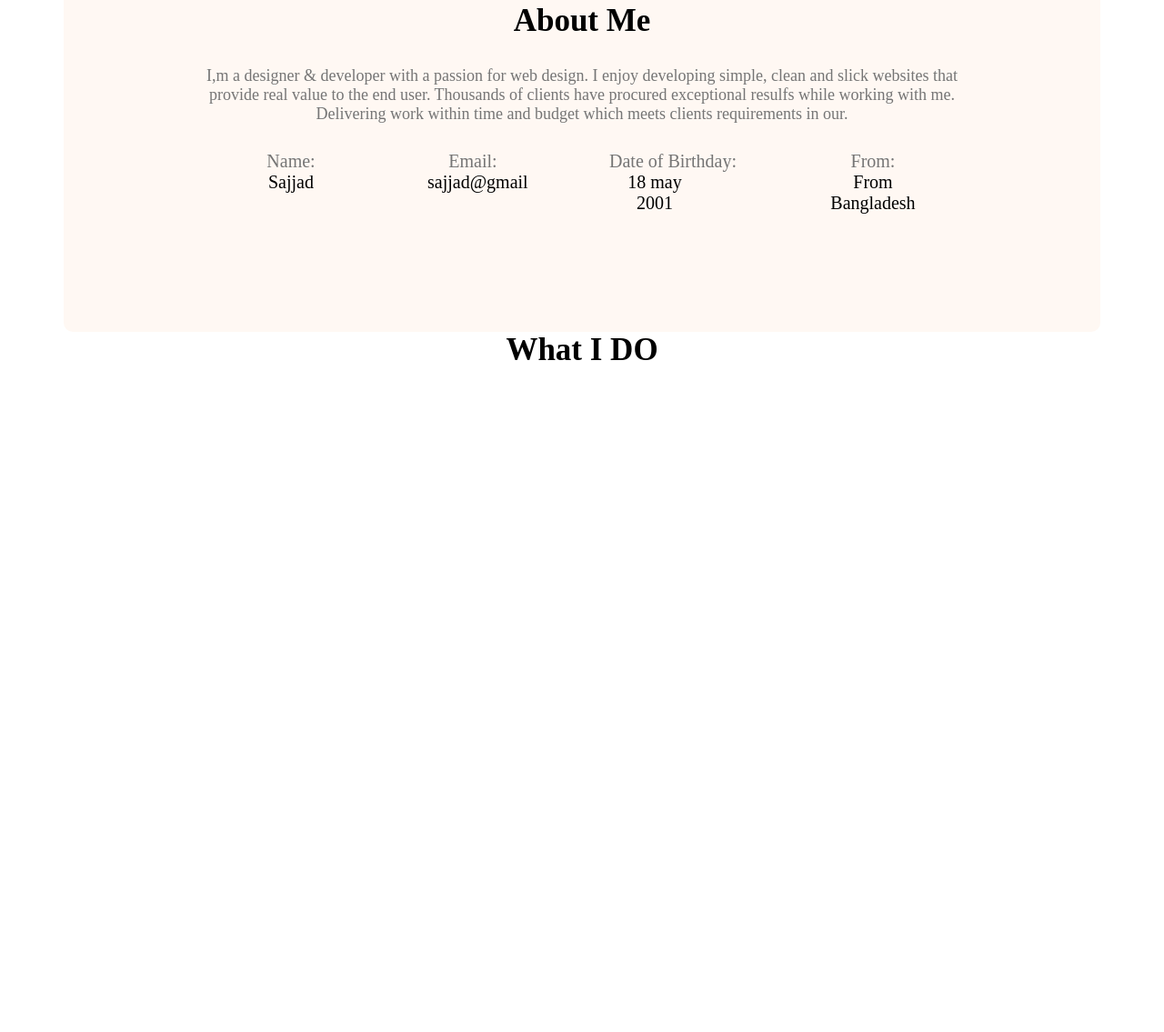
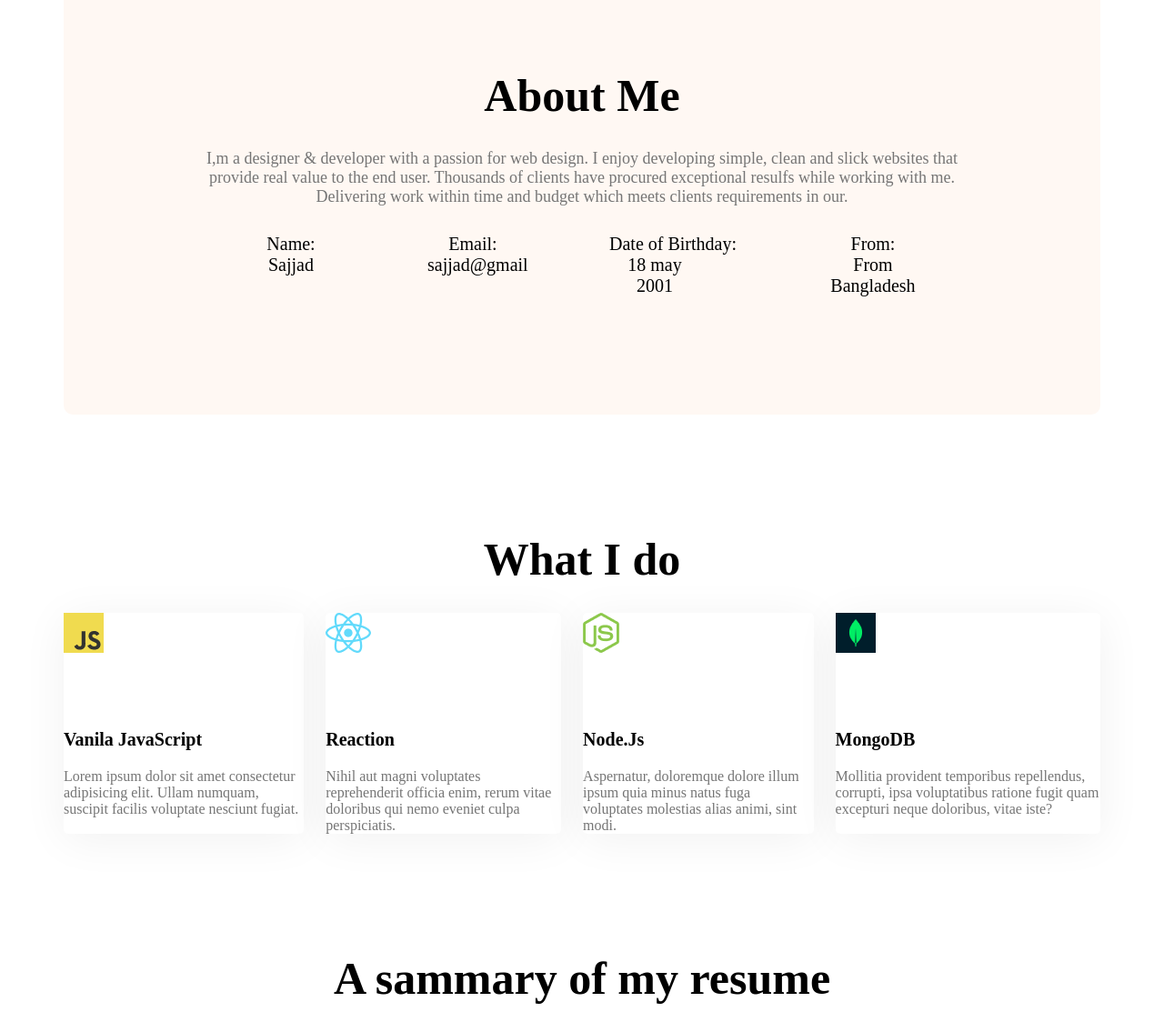
Before and after one commit to sajjadgittu/my-developer-portfolio, a plain HTML site: page images/index.html in a window 1280 px wide. Shown: the part 839-1974 px from the top of the page at 91% size. Before the commit the page ends 1274 px from the top, so only its background shows below. Drawn offline with Linux system fonts and the light colour scheme.

Commit message:
my-developer-portfolio

```diff
--- a/images/index.html
+++ b/images/index.html
@@ -38,9 +38,9 @@
                 <button class="btn-primary">Downlode CV</button>
                 <button class="contact-btn">Contact</button>
             </div>
-            <img src="../images/shk.png" alt="" srcset="">
 
-        </div>
+                <img src="../images/shk.png" alt="" srcset="">
+            </div>
     </header>
     <!-- 3rd part about -->
 
@@ -82,9 +82,42 @@
 
         <!-- What i do section -->
 
-        <section>
-            <h3 class="section-title">What I DO </h3>
+        <section class="what-i-do">
+            <h3 class="section-title">What I do</h3>
+            <div class="skills-container">
+                <div class="skill">
+                   <img src="./icons/js.png" alt="">
+                    <p class="skill-title">Vanila JavaScript</p>
+                    <p class="skill-description">Lorem ipsum dolor sit amet consectetur adipisicing elit. Ullam numquam, suscipit facilis voluptate nesciunt fugiat.</p>
+                </div>
+                <div class="skill">
+                    <img src="./icons/react.png" alt="">
+                    <p class="skill-title">Reaction</p>
+                    <p class="skill-description">Nihil aut magni voluptates reprehenderit officia enim, rerum vitae doloribus qui nemo eveniet culpa perspiciatis.</p>
+                </div>
+                <div class="skill">
+                    <img src="./icons/nodejs.png" alt="">
+                    <p class="skill-title">Node.Js</p>
+                    <p class="skill-description">Aspernatur, doloremque dolore illum ipsum quia minus natus fuga voluptates molestias alias animi, sint modi.</p>
+                </div>
+                <div class="skill">
+                   <img src="./icons/mongo.png" alt="">
+                    <p class="skill-title">MongoDB</p>
+                    <p class="skill-description">Mollitia provident temporibus repellendus, corrupti, ipsa voluptatibus ratione fugit quam excepturi neque doloribus, vitae iste?</p>
+                </div>
+            </div>
 
+
+
+        </section>
+        <!-- resume section -->
+        <section class="resume">
+            <h3 class="section-title">A sammary of my resume</h3>
+            <div class="resume-contain">
+                <div>
+                    <!-- akan teke soro korba h3 ba ja deta hoi  -->
+                </div>
+            </div>
 
         </section>
 
--- a/images/styles/protfolio.css
+++ b/images/styles/protfolio.css
@@ -31,24 +31,25 @@
     border-color: #FD6E0A;
     background-color:bisque;
     padding: 15px 23px;
-
-
 }
 
 .header {
     background: #FFF8F3;
     background-image: url('../header_bg.png'), url('../developer.png');
     background-repeat: no-repeat;
-    background-position:bottom:bottom right;
+
     background-position: bottom right,left;
     overflow:hidden;
     background-size: 600px 350px,90px 500px;
     align-items:center;
     background-image-size:bottom,:right
-
 }
 /* header and navigation styles */
 nav {
+    display:flex;
+    justify-content: space-between;
+    margin:50px 200px;
+
 
 }
 
@@ -70,13 +71,13 @@ nav li {
 
 .banner {
     display: flex;
-    align-items: center;
+    align-items:center;
     margin: 0px 200px;
 }
 
 .banner-title {
     font-weight: 700;
-    font-size: 85px;
+    font-size: 60px;
 }
 
 .banner-sub-title {
@@ -94,7 +95,10 @@ nav li {
 }
 
 /* main section */
-main {
+section{
+    margin-top:130px;
+}
+main{
     max-width: 1140px;
     margin: 0 auto;
 }
@@ -107,22 +111,17 @@ main {
     border-radius: 10px;
     padding: 130px 150px;
     text-align: center;
-
 }
-
-.section-title {
-    text-align: center;
-    margin-bottom: 30px;
-    font-weight: 700;
-    font-size: 35px;
-
+.section-title{
+    text-align:center;
+    margin-bottom:30px;
+    font-weight:700;
+    font-size:50px;
 }
-
 .section-description {
     color: #757575;
     font-size: 18px;
     margin-bottom: 30px;
-
 }
 .about-infu-container{
     display:flex;
@@ -131,17 +130,12 @@ main {
 .about-infu-title{
     font-size: 20px;
     color: #757575;
-
 }
-
 .infu-description{
     width: 100px;
     font-size: 20px;
     color: #474747;
 }
-.what-i-do{
-    margin-top:130px"
-    }
 .skill-container{
     display:flex;
     gap: 24px;
@@ -155,11 +149,13 @@ main {
 .skill-title{
     font-weight: 700;
     font-size: 20px;
-    margin-top:30px;
-    margin-bottom: 20px;
+    margin-top:80px;
+    margin-bottom:20px;
+
 }
 .skill-description{
     color: #757575;
+
 }
 /* about information */
 .about-infu-container{
@@ -167,12 +163,24 @@ main {
     justify-content: space-around;
 }
 .infu-title{
-    color: #757575;
+    color: #
+    757575;
     font-size:20px;
 }
 .infu-description{
     color:black;
     font-weight: 700px;
     font-size: 20px;
-
 }
+.skills-container{
+    display: flex;
+    gap: 24px;
+}
+.skill-title{
+    font-size: 20px;
+    font-weight: 700px;
+}
+.skill-description{
+    color: #757575;
+}
+/* er por amra resume nea css bosabo */
```
